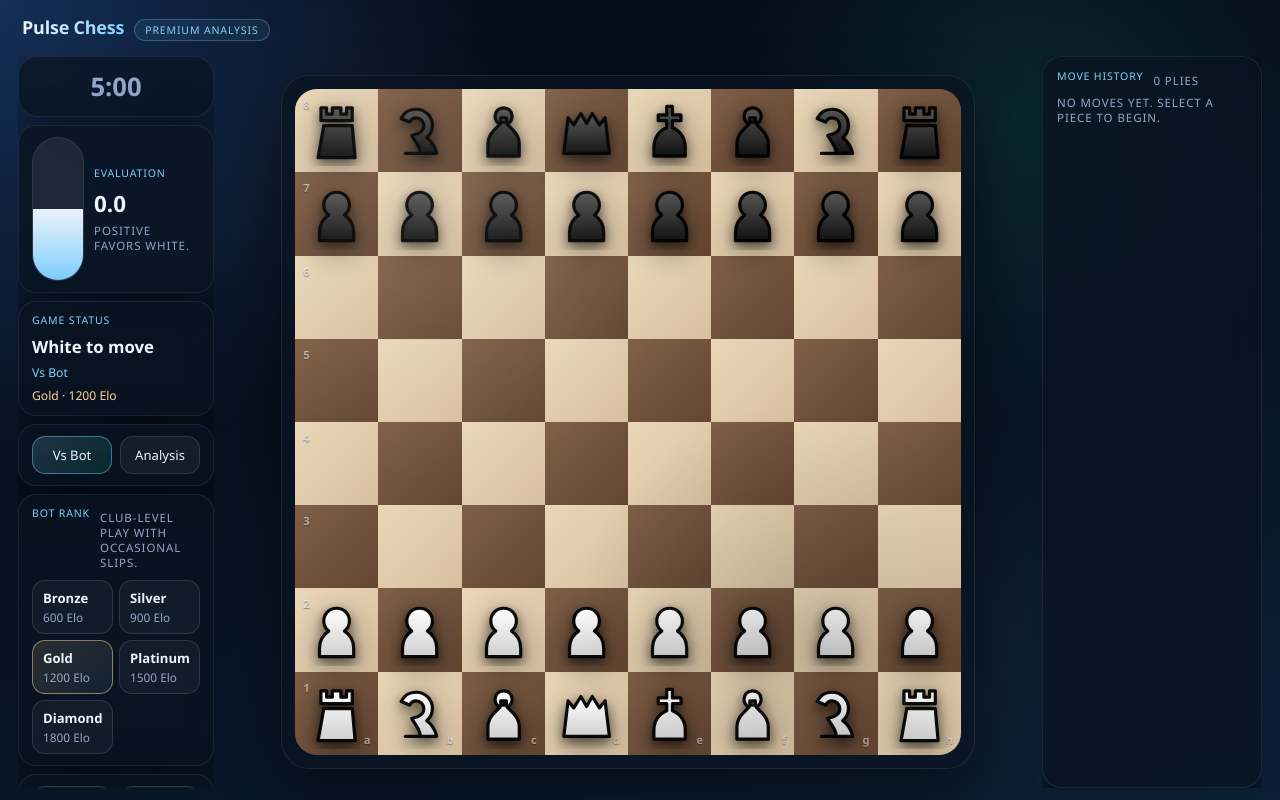
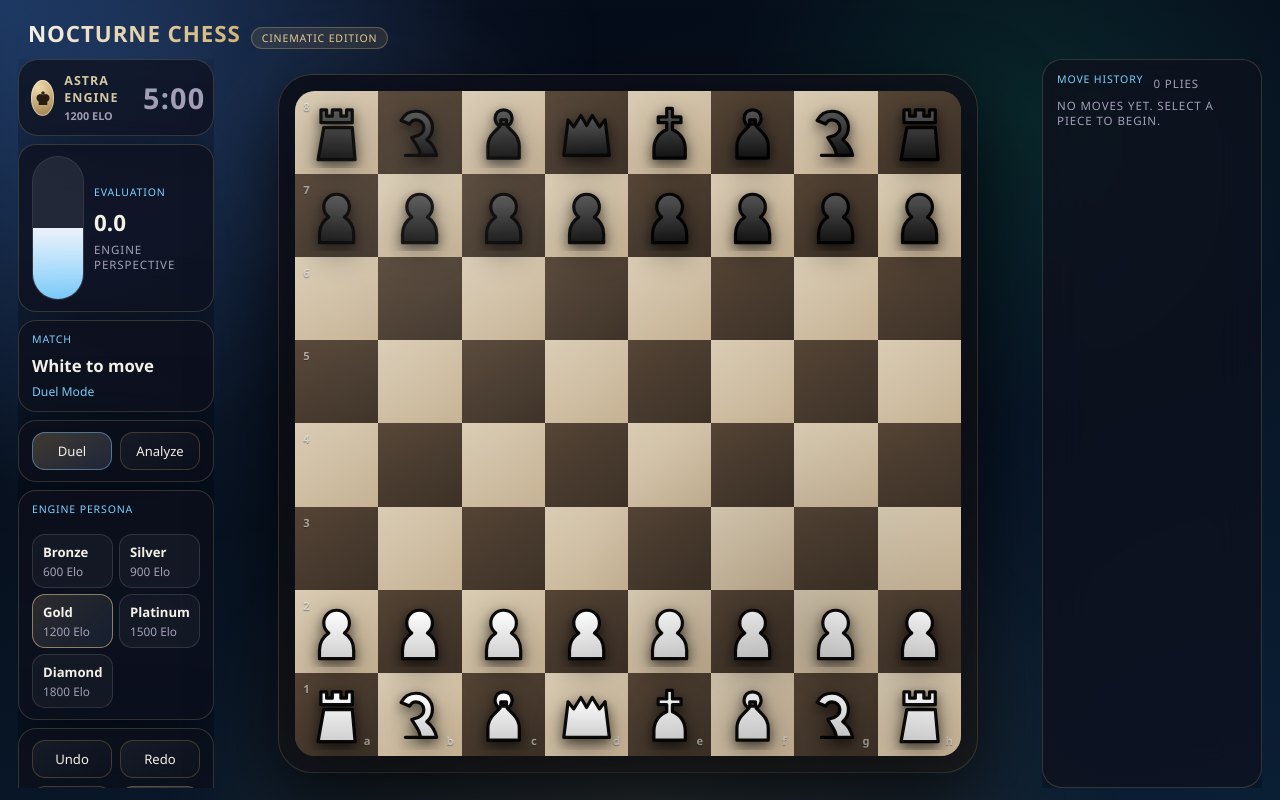
Before and after one commit to robson-muniz/chess, a React (Vite) app: page / in a window 1280 px wide. Built offline with nearby package versions, Linux system fonts and the light colour scheme.

Commit message:
Redesign chess UI with premium cinematic layout

```diff
--- a/src/App.jsx
+++ b/src/App.jsx
@@ -47,8 +47,8 @@ export default function App() {
       {/* ── Slim top bar ── */}
       <header className="top-bar">
         <div className="top-bar-brand">
-          <h1>Pulse Chess</h1>
-          <span className="top-bar-badge">Premium Analysis</span>
+          <h1>Nocturne Chess</h1>
+          <span className="top-bar-badge">Cinematic Edition</span>
         </div>
       </header>
 
--- a/src/components/Clock.jsx
+++ b/src/components/Clock.jsx
@@ -6,21 +6,27 @@ function formatTime(seconds) {
   return `${m}:${s.toString().padStart(2, '0')}`
 }
 
-export function Clock({ color }) {
+export function Clock({ color, playerName = 'Player', rank = 'Pro', avatar = '♟' }) {
   const time = useChessStore((state) => color === 'w' ? state.whiteTime : state.blackTime)
   const gameResult = useChessStore((state) => state.gameResult)
   const snapshots = useChessStore((state) => state.snapshots)
   const pointer = useChessStore((state) => state.pointer)
 
   const snapshot = getCurrentSnapshot({ snapshots, pointer })
-  // Fast extraction of turn from FEN string without initializing chess.js
   const turn = snapshot.fen.split(' ')[1]
   const isTurn = turn === color && gameResult.status === 'playing'
 
-  const isLowTime = time < 10 && time > 0
+  const isLowTime = time < 20 && time > 0
 
   return (
     <div className={`chess-clock ${isTurn ? 'is-active' : ''} ${isLowTime ? 'is-danger' : ''}`}>
+      <div className="clock-player">
+        <div className="clock-avatar" aria-hidden="true">{avatar}</div>
+        <div>
+          <p className="clock-name">{playerName}</p>
+          <p className="clock-rank">{rank}</p>
+        </div>
+      </div>
       <span className="clock-time">{formatTime(time)}</span>
     </div>
   )
--- a/src/components/Sidebar.jsx
+++ b/src/components/Sidebar.jsx
@@ -9,26 +9,22 @@ import {
 } from '../store/useChessStore'
 import { Clock } from './Clock'
 
-/* ─── Eval Bar ─────────────────────────────────────── */
 function EvalBar({ score }) {
   const clamped = Math.max(-6, Math.min(6, score))
   const fill = ((clamped + 6) / 12) * 100
 
   return (
     <div className="eval-card">
-      <div className="eval-bar">
-        <div className="eval-fill" style={{ height: `${fill}%` }} />
-      </div>
+      <div className="eval-bar"><div className="eval-fill" style={{ height: `${fill}%` }} /></div>
       <div>
         <p className="panel-label">Evaluation</p>
         <strong className="eval-score">{formatEval(score)}</strong>
-        <p className="muted">Positive favors White.</p>
+        <p className="muted">Engine perspective</p>
       </div>
     </div>
   )
 }
 
-/* ─── Left Panel (eval + status + controls) ─────────── */
 export function LeftPanel() {
   const snapshots = useChessStore((state) => state.snapshots)
   const pointer = useChessStore((state) => state.pointer)
@@ -50,118 +46,41 @@ export function LeftPanel() {
 
   return (
     <>
-      <Clock color="b" />
+      <Clock color="b" playerName="Astra Engine" rank={`${activeRank.elo} ELO`} avatar="♚" />
       <EvalBar score={snapshot.evaluation} />
-
       <section className="panel status-card">
-        <p className="panel-label">Game status</p>
-        <h2>{status}</h2>
-        <p className="mode-pill">{mode === 'bot' ? 'Vs Bot' : 'Analysis'}</p>
-        {mode === 'bot' && (
-          <p className="rank-pill">{activeRank.label} · {activeRank.elo} Elo</p>
-        )}
-        {isEngineThinking && <p className="thinking-line">Thinking…</p>}
+        <p className="panel-label">Match</p><h2>{status}</h2>
+        <p className="mode-pill">{mode === 'bot' ? 'Duel Mode' : 'Studio Analysis'}</p>
+        {isEngineThinking && <p className="thinking-line">Calculating best line…</p>}
       </section>
-
       <section className="panel controls-card controls-card-modes">
-        <button
-          type="button"
-          className={`ui-button ${mode === 'bot' ? 'is-active' : ''}`}
-          onClick={() => setMode('bot')}
-        >
-          Vs Bot
-        </button>
-        <button
-          type="button"
-          className={`ui-button ${mode === 'analysis' ? 'is-active' : ''}`}
-          onClick={() => setMode('analysis')}
-        >
-          Analysis
-        </button>
+        <button type="button" className={`ui-button ${mode === 'bot' ? 'is-active' : ''}`} onClick={() => setMode('bot')}>Duel</button>
+        <button type="button" className={`ui-button ${mode === 'analysis' ? 'is-active' : ''}`} onClick={() => setMode('analysis')}>Analyze</button>
       </section>
-
-      {mode === 'bot' && (
-        <section className="panel rank-card">
-          <div className="history-head">
-            <p className="panel-label">Bot rank</p>
-            <span className="muted">{activeRank.description}</span>
-          </div>
-          <div className="rank-list">
-            {ranks.map((rank) => (
-              <button
-                key={rank.id}
-                type="button"
-                className={`rank-option ${rank.id === botRank ? 'is-active' : ''}`}
-                onClick={() => setBotRank(rank.id)}
-              >
-                <strong>{rank.label}</strong>
-                <span>{rank.elo} Elo</span>
-              </button>
-            ))}
-          </div>
-        </section>
-      )}
-
+      {mode === 'bot' && <section className="panel rank-card"><div className="history-head"><p className="panel-label">Engine persona</p></div><div className="rank-list">{ranks.map((rank) => <button key={rank.id} type="button" className={`rank-option ${rank.id === botRank ? 'is-active' : ''}`} onClick={() => setBotRank(rank.id)}><strong>{rank.label}</strong><span>{rank.elo} Elo</span></button>)}</div></section>}
       <section className="panel controls-card">
         <button type="button" className="ui-button" onClick={undo}>Undo</button>
         <button type="button" className="ui-button" onClick={redo}>Redo</button>
-        <button type="button" className="ui-button" onClick={flipBoard}>Flip</button>
+        <button type="button" className="ui-button" onClick={flipBoard}>Rotate</button>
         <button type="button" className="ui-button ui-button-strong" onClick={showHint}>Hint</button>
       </section>
-
-      {hint && (
-        <section className="panel hint-card">
-          <p className="panel-label">Suggested move</p>
-          <h3>{hint.text}</h3>
-          <p className="muted">Top continuation available.</p>
-        </section>
-      )}
-
-      <Clock color="w" />
+      {hint && <section className="panel hint-card"><p className="panel-label">Suggested move</p><h3>{hint.text}</h3><p className="muted">Top continuation available.</p></section>}
+      <Clock color="w" playerName="You" rank="Challenger" avatar="♔" />
     </>
   )
 }
 
-/* ─── Right Panel (move history) ────────────────────── */
 export function RightPanel() {
   const snapshots = useChessStore((state) => state.snapshots)
   const pointer = useChessStore((state) => state.pointer)
   const moveHistory = getMoveHistory(snapshots)
-
-  // Unused but keeps selector stable
   void pointer
-
   return (
     <section className="panel history-card">
-      <div className="history-head">
-        <p className="panel-label">Move history</p>
-        <span className="muted">{moveHistory.length} plies</span>
-      </div>
-
-      <div className="history-list">
-        {moveHistory.length === 0 && (
-          <p className="muted">No moves yet. Select a piece to begin.</p>
-        )}
-        {moveHistory.map((entry, index) => (
-          <article
-            className="history-row"
-            key={`${entry.ply}-${entry.san}-${index}`}
-          >
-            <span className="move-index">{entry.ply}.</span>
-            <div>
-              <strong>{entry.san}</strong>
-              <p className={`quality-tag ${entry.classification?.id ?? ''}`}>
-                {entry.classification?.label ?? 'Played'} · {formatEval(entry.evaluation)}
-              </p>
-            </div>
-          </article>
-        ))}
-      </div>
+      <div className="history-head"><p className="panel-label">Move history</p><span className="muted">{moveHistory.length} plies</span></div>
+      <div className="history-list">{moveHistory.length === 0 ? <p className="muted">No moves yet. Select a piece to begin.</p> : moveHistory.map((entry, index) => <article className="history-row" key={`${entry.ply}-${entry.san}-${index}`}><span className="move-index">{entry.ply}.</span><div><strong>{entry.san}</strong><p className={`quality-tag ${entry.classification?.id ?? ''}`}>{entry.classification?.label ?? 'Played'} · {formatEval(entry.evaluation)}</p></div></article>)}</div>
     </section>
   )
 }
 
-/* ─── Legacy export (unused, kept for safety) ────────── */
-export function Sidebar() {
-  return null
-}
+export function Sidebar() { return null }
--- a/src/styles.css
+++ b/src/styles.css
@@ -884,3 +884,24 @@ button {
     grid-template-columns: 44px 1fr;
   }
 }
+
+
+/* premium redesign overrides */
+:root {
+  --bg:#06070d; --panel:rgba(14,16,28,.72); --panel-border:rgba(197,181,132,.22);
+  --text:#f4f1e8; --muted:#a4a0b8; --light-square:linear-gradient(145deg,#d9ccb4,#c6b294);
+  --dark-square:linear-gradient(145deg,#544435,#3d3127);
+}
+body::before{content:"";position:fixed;inset:0;pointer-events:none;background:radial-gradient(circle at 50% 110%,rgba(214,171,92,.18),transparent 45%),radial-gradient(circle at 10% 10%,rgba(110,143,215,.15),transparent 35%);}
+.top-bar{padding:8px 10px 0}.top-bar-brand h1{font-size:1.4rem;letter-spacing:.04em;text-transform:uppercase;background:linear-gradient(90deg,#f5f2e6,#d2b372);-webkit-background-clip:text;-webkit-text-fill-color:transparent;}
+.top-bar-badge{background:rgba(210,179,114,.12);border-color:rgba(210,179,114,.35);color:#e8cd98;}
+.panel,.eval-card,.board-frame,.chess-clock{backdrop-filter:blur(22px);box-shadow:0 30px 80px rgba(0,0,0,.5);}
+.board-frame{border-radius:34px;padding:16px;background:linear-gradient(160deg,rgba(12,15,28,.9),rgba(29,22,17,.55));}
+.board-surface{border-radius:20px;box-shadow:inset 0 0 0 1px rgba(235,220,186,.2),0 30px 80px rgba(0,0,0,.45);}
+.board-square.last-move{box-shadow:inset 0 0 0 999px rgba(212,169,92,.18);}
+.ui-button{background:linear-gradient(145deg,rgba(255,255,255,.05),rgba(255,255,255,.01));border:1px solid rgba(212,169,92,.25);}
+.ui-button:hover{border-color:rgba(236,198,126,.55);box-shadow:0 8px 25px rgba(212,169,92,.18);}
+.ui-button.ui-button-strong,.ui-button.is-active{background:linear-gradient(145deg,rgba(224,185,112,.25),rgba(122,147,198,.2));}
+.clock-player{display:flex;align-items:center;gap:10px;}.clock-avatar{width:36px;height:36px;border-radius:50%;display:grid;place-items:center;background:radial-gradient(circle at 30% 20%,#f2ddac,#9d7a45);color:#281f14;font-size:1.1rem;box-shadow:inset 0 0 0 1px rgba(255,255,255,.45);}.clock-name{margin:0;font-size:.78rem;letter-spacing:.08em;text-transform:uppercase;color:#d8c9a5;}.clock-rank{margin:2px 0 0;font-size:.68rem;color:var(--muted);}
+.chess-clock{justify-content:space-between;gap:12px;}.clock-time{font-size:1.8rem;letter-spacing:.04em;}
+.chess-clock.is-danger .clock-time{color:#ff6b95;text-shadow:0 0 16px rgba(255,56,112,.4);}
```
